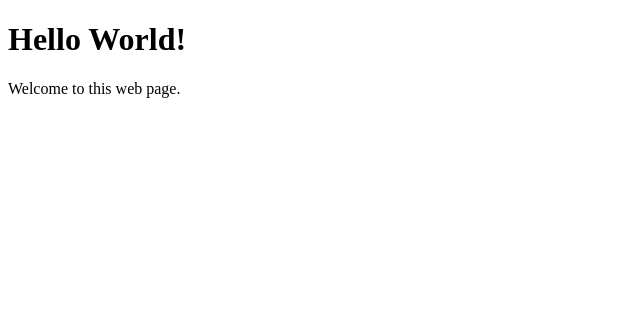
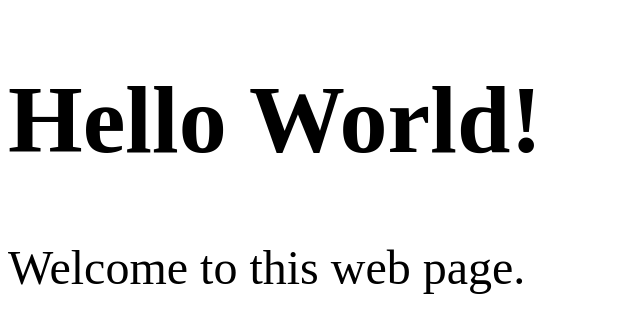
Before and after one commit to heyitszinia/heyitszinia.github.io, a plain HTML site: page index.html in a window 1280 px wide. Shown: the whole page, without its empty margins (0-640 px from the left). Drawn offline with Linux system fonts and the light colour scheme.

Commit message:
Update index.html

```diff
--- a/index.html
+++ b/index.html
@@ -1,7 +1,14 @@
 <!DOCTYPE html>
 <html>
-<body>
-
+  <head>
+  <style>
+    body {
+      font-family: 'Tangerine' , serif;
+      font-size: 48px;
+    }
+   </style>
+   </head>
+   <body>
 <h1>Hello World!</h1>
 <p>Welcome to this web page.</p>
 
```
